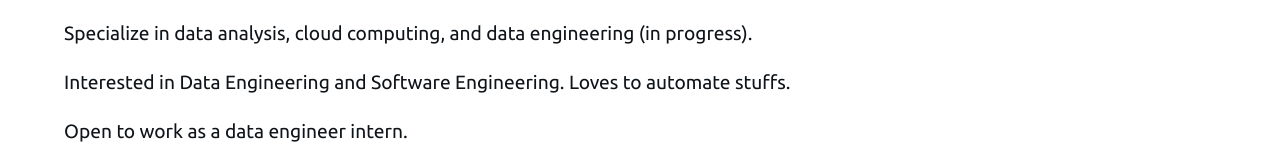
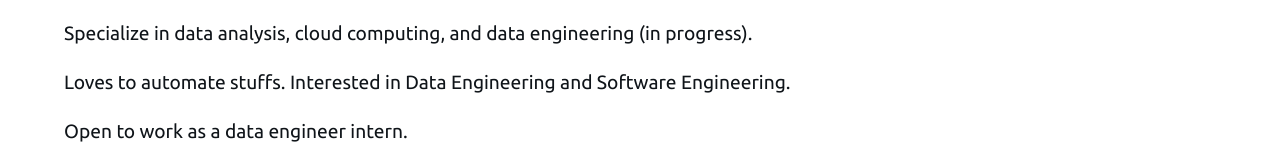
Before and after one commit to lazykern/me.kazylab.xyz, a Next.js app: page / in a window 1280 px wide. Shown: the part 216-383 px from the top of the page. Built offline with nearby package versions, Linux system fonts and the light colour scheme.

Commit message:
update bio

```diff
--- a/src/data.ts
+++ b/src/data.ts
@@ -12,7 +12,7 @@ export const bioData: BioData = [
   },
   {
     key: "bio-2",
-    text: "Interested in Data Engineering and Software Engineering. Loves to automate stuffs.",
+    text: "Loves to automate stuffs. Interested in Data Engineering and Software Engineering.",
   },
   {
     key: "bio-3",
```
